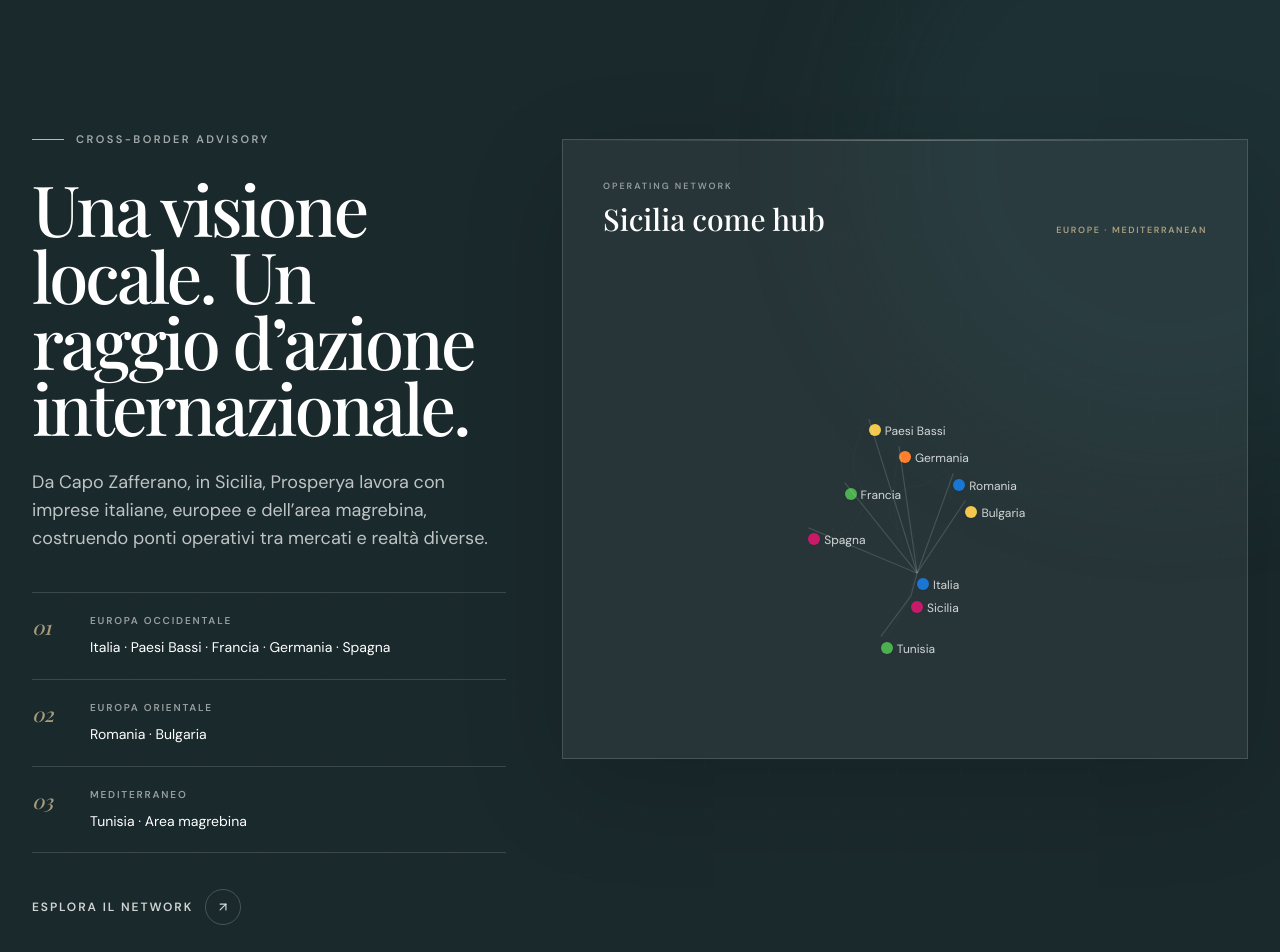
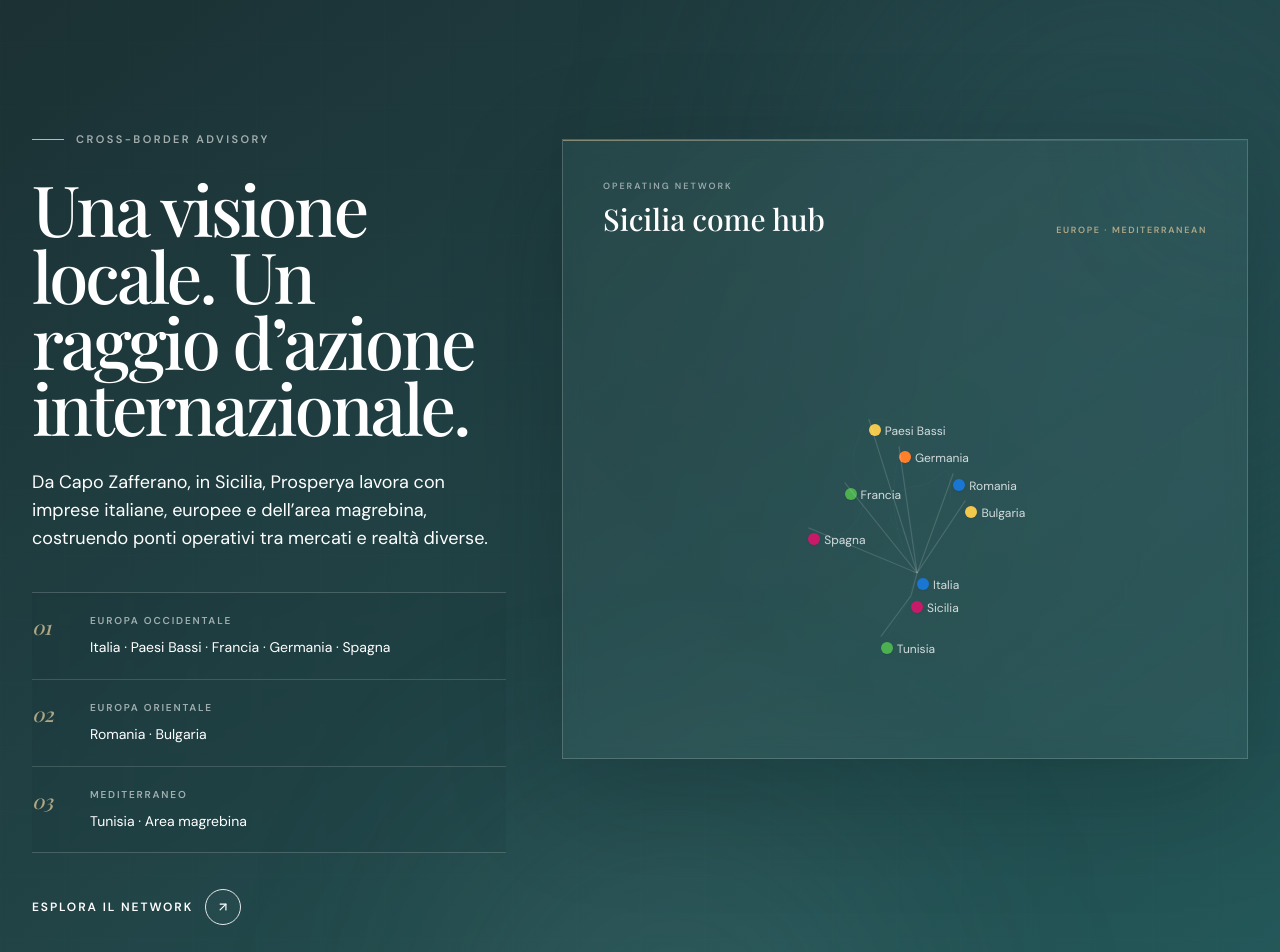
Before and after one commit to gaetanomeli95-lab/Prosperya-site, a Next.js app: page / in a window 1280 px wide. Shown: the part 5340-6292 px from the top of the page. Built offline with nearby package versions, Linux system fonts and the light colour scheme; a web font is replaced by a local one.

Commit message:
ui: add Mediterranean color separation to cross-border section

```diff
--- a/src/components/SectionInternational.tsx
+++ b/src/components/SectionInternational.tsx
@@ -14,9 +14,13 @@
 
 export function SectionInternational() {
   return (
-    <section className="relative overflow-hidden bg-[#1A292C] py-20 text-white sm:py-24 lg:py-36">
-      <div className="absolute inset-0 prosperya-grid opacity-20" />
-      <div className="absolute right-[-12rem] top-[-8rem] h-[38rem] w-[38rem] rounded-full bg-mediterranean/15 blur-3xl" />
+    <section className="relative overflow-hidden bg-[#1D3638] py-20 text-white sm:py-24 lg:py-36">
+      <div className="absolute inset-0 bg-[linear-gradient(145deg,#1B3033_0%,#214346_48%,#245A5B_100%)]" />
+      <div className="absolute inset-0 prosperya-grid opacity-[0.18]" />
+      <div className="absolute left-[-14rem] top-[-10rem] h-[34rem] w-[34rem] rounded-full bg-[#4D7F77]/22 blur-[115px]" />
+      <div className="absolute right-[-10rem] top-[-6rem] h-[40rem] w-[40rem] rounded-full bg-mediterranean/28 blur-[120px]" />
+      <div className="absolute bottom-[-12rem] left-[34%] h-[30rem] w-[30rem] rounded-full bg-[#6E9692]/14 blur-[110px]" />
+      <div className="absolute inset-x-0 top-0 h-px bg-gradient-to-r from-mediterranean/40 via-sand/30 to-transparent" />
 
       <div className="section-frame relative">
         <div className="grid gap-12 lg:grid-cols-12 lg:gap-14">
@@ -24,39 +28,40 @@
             <FadeIn>
               <span className="section-kicker-dark">Cross-border advisory</span>
               <h2 className="mt-7 max-w-2xl text-[clamp(2.8rem,5.5vw,6.4rem)] font-heading leading-[0.94] tracking-[-.04em] !text-white">{home.international.title}</h2>
-              <p className="mt-7 max-w-lg text-base leading-[1.8] !text-white/72 lg:text-lg">{home.international.text}</p>
+              <p className="mt-7 max-w-lg text-base leading-[1.8] !text-white/74 lg:text-lg">{home.international.text}</p>
             </FadeIn>
 
             <FadeIn delay={0.08}>
-              <div className="mt-10 border-y border-white/15">
+              <div className="mt-10 border-y border-white/18 bg-black/[0.035] backdrop-blur-[2px]">
                 {regions.map(([n, label, places]) => (
                   <div key={label} className="group grid grid-cols-[42px_1fr] gap-4 border-b border-white/15 py-5 last:border-b-0">
-                    <span className="editorial-index text-xl text-sand/80">{n}</span>
+                    <span className="editorial-index text-xl text-sand/85 transition-colors group-hover:text-sand">{n}</span>
                     <div>
-                      <p className="text-[10px] font-semibold uppercase tracking-[.18em] !text-white/55">{label}</p>
-                      <p className="mt-2 text-sm leading-relaxed !text-white/82">{places}</p>
+                      <p className="text-[10px] font-semibold uppercase tracking-[.18em] !text-white/58">{label}</p>
+                      <p className="mt-2 text-sm leading-relaxed !text-white/84">{places}</p>
                     </div>
                   </div>
                 ))}
               </div>
 
-              <Link href="/internazionalizzazione/" className="group mt-8 inline-flex min-h-11 items-center gap-3 text-xs font-semibold uppercase tracking-[.16em] !text-white/80 transition-colors hover:!text-white">
+              <Link href="/internazionalizzazione/" className="group mt-8 inline-flex min-h-11 items-center gap-3 text-xs font-semibold uppercase tracking-[.16em] !text-white/82 transition-colors hover:!text-white">
                 Esplora il network
-                <span className="grid h-9 w-9 place-items-center rounded-full border border-white/20 transition-all group-hover:border-sand group-hover:bg-sand group-hover:!text-night"><ArrowUpRight className="h-3.5 w-3.5" /></span>
+                <span className="grid h-9 w-9 place-items-center rounded-full border border-white/22 bg-white/[0.02] transition-all group-hover:border-sand group-hover:bg-sand group-hover:!text-night"><ArrowUpRight className="h-3.5 w-3.5" /></span>
               </Link>
             </FadeIn>
           </div>
 
           <div className="lg:col-span-7 lg:pt-4">
             <FadeIn delay={0.12}>
-              <div className="relative overflow-hidden border-y border-white/15 bg-white/[0.035] px-0 py-5 shadow-[0_30px_100px_rgba(0,0,0,.14)] sm:border sm:bg-white/[0.055] sm:p-7 lg:p-10">
-                <div className="absolute inset-x-0 top-0 h-px hairline-light" />
+              <div className="relative overflow-hidden border-y border-white/18 bg-[linear-gradient(145deg,rgba(92,149,144,.14),rgba(255,255,255,.045))] px-0 py-5 shadow-[0_34px_110px_rgba(4,18,19,.22)] backdrop-blur-[10px] sm:border sm:p-7 lg:p-10">
+                <div className="absolute inset-x-0 top-0 h-px bg-gradient-to-r from-sand/60 via-white/20 to-mediterranean/55" />
+                <div className="absolute right-[-5rem] top-[-5rem] h-40 w-40 rounded-full bg-mediterranean/18 blur-3xl" />
                 <div className="mb-3 flex items-end justify-between gap-4 px-1 sm:mb-7 sm:px-0">
                   <div>
-                    <p className="text-[9px] font-semibold uppercase tracking-[.22em] !text-white/50">Operating network</p>
+                    <p className="text-[9px] font-semibold uppercase tracking-[.22em] !text-white/52">Operating network</p>
                     <p className="mt-2 font-heading text-2xl !text-white sm:text-3xl">Sicilia come hub</p>
                   </div>
-                  <span className="hidden text-[9px] font-semibold uppercase tracking-[.18em] !text-sand/80 sm:block">Europe · Mediterranean</span>
+                  <span className="hidden text-[9px] font-semibold uppercase tracking-[.18em] !text-sand/85 sm:block">Europe · Mediterranean</span>
                 </div>
                 <MapNetwork />
               </div>
```
